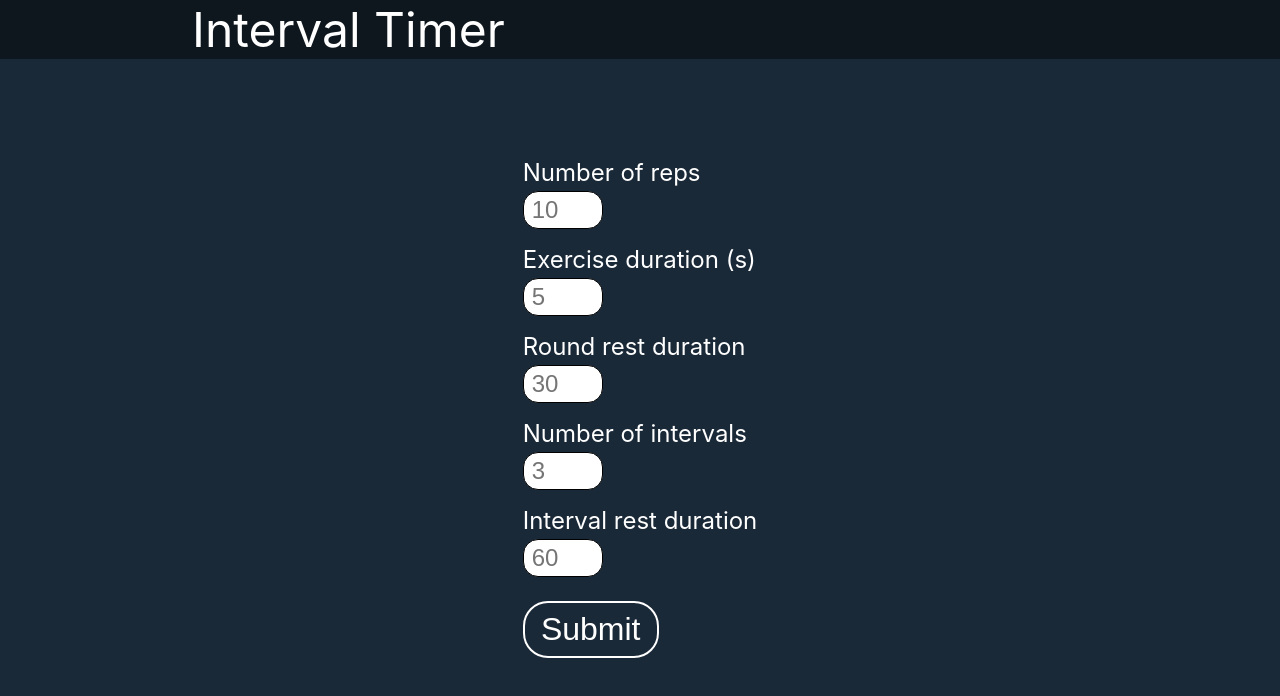
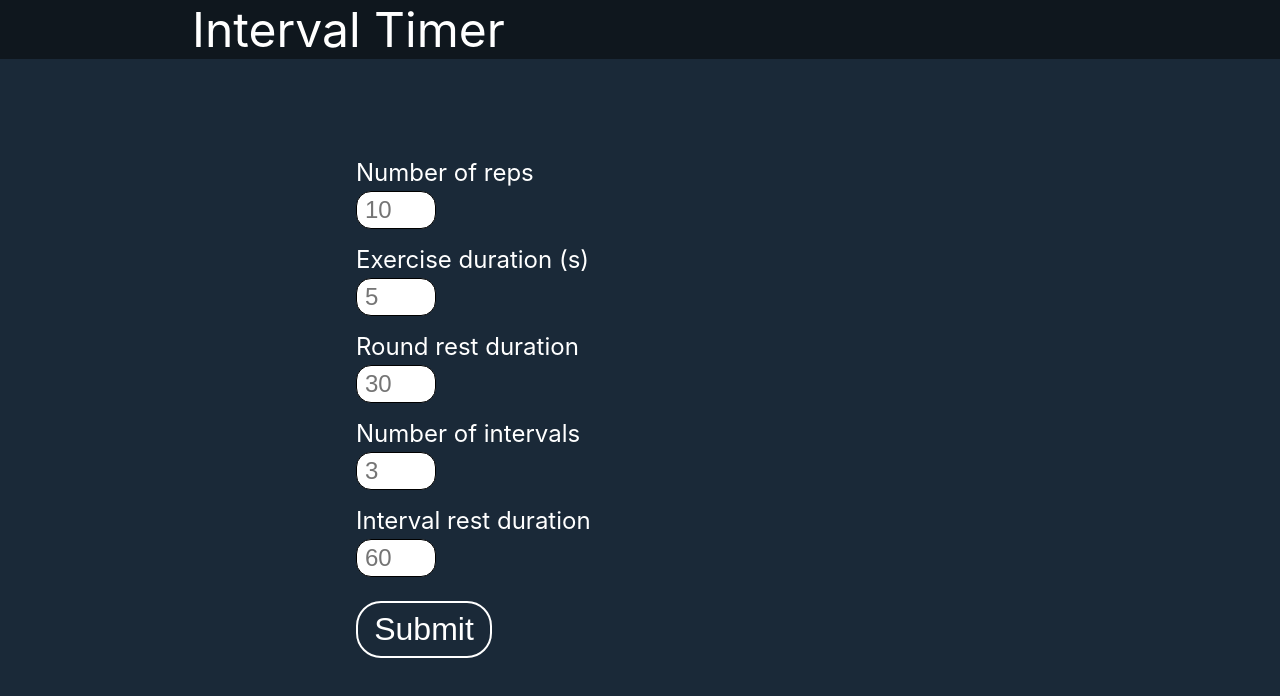
Before and after one commit to michaelrabbai/interval-timer, a React (Create React App) app: page / in a window 1280 px wide. Shown: the top 696 px of the page. Built offline with nearby package versions, Linux system fonts and the light colour scheme; the HTML template or start-up script is replaced by a standard one.

Commit message:
add TimerForm cmp styles

```diff
--- a/src/components/TimerForm.js
+++ b/src/components/TimerForm.js
@@ -3,9 +3,11 @@ import * as Yup from 'yup';
 
 import Input from './Input';
 import Button from './Button';
+import classes from './TimerForm.module.css';
 
 const TimerForm = props => {
   return (
+    <div className={classes.form}>
       <Formik
         initialValues={{
           numReps: null,
@@ -37,7 +39,7 @@ const TimerForm = props => {
             .max(3600, 'Must be 3600 seconds (1 hour) or less'),
         })}
         onSubmit={(values, { setSubmitting }) => {
-        props.onSubmit();
+          props.onSubmit(values);
           setSubmitting(false);
         }}
       >
@@ -75,6 +77,7 @@ const TimerForm = props => {
           <Button type="submit" title="Submit" />
         </Form>
       </Formik>
+    </div>
   );
 };
 
--- /dev/null
+++ b/src/components/TimerForm.module.css
@@ -0,0 +1,5 @@
+.form {
+  width: 100%;
+  max-width: 600px;
+  padding: 0 1rem;
+}
```
Lines whose indentation alone changed are shown as unchanged.
